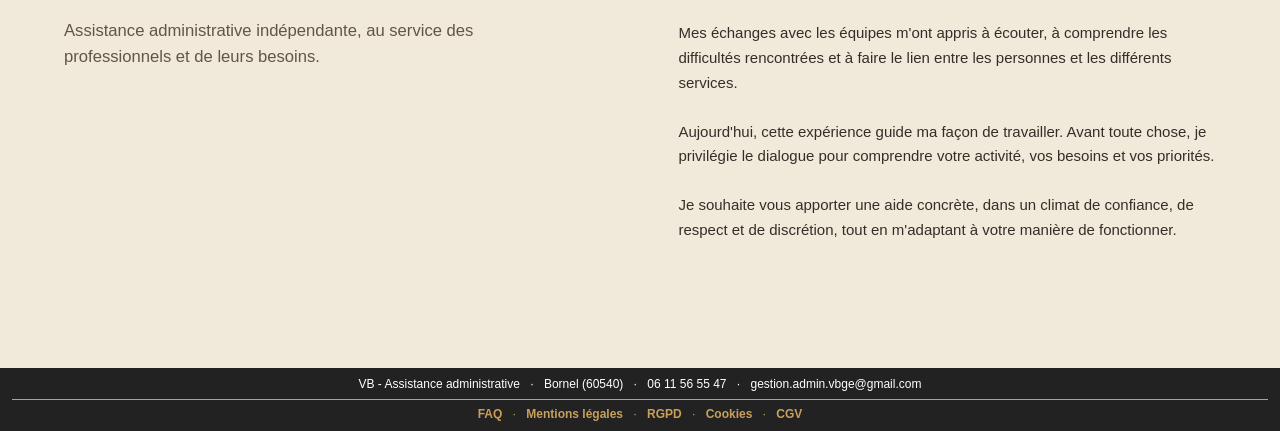
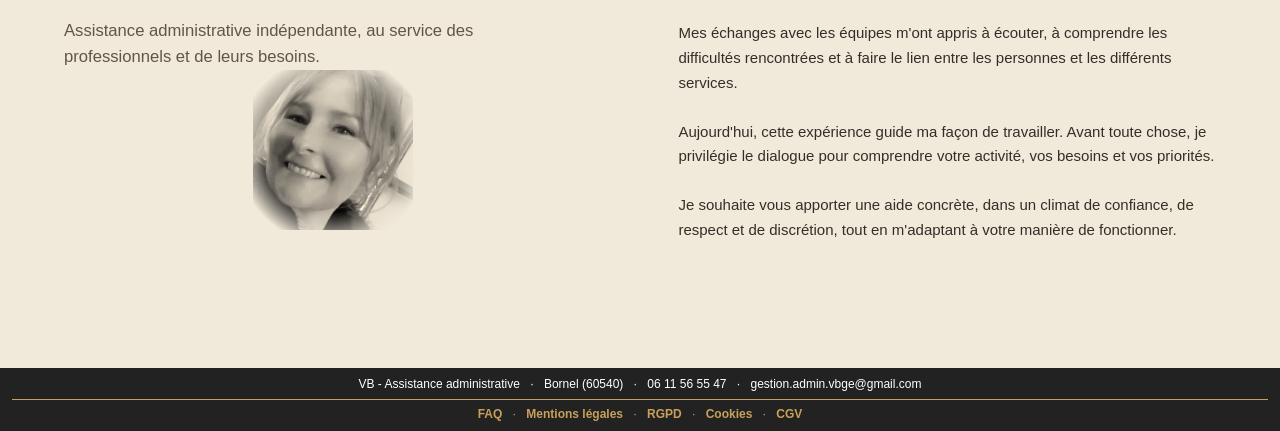
Before and after one commit to vb-assistance-administrative/vb-site, a plain HTML site: page apropos.html in a window 1280 px wide. Shown: the part 369-800 px from the top of the page. Drawn offline with Linux system fonts and the light colour scheme.

Commit message:
Add files via upload

```diff
--- a/apropos.html
+++ b/apropos.html
@@ -112,6 +112,48 @@
             .apropos-vb-nouveau .apropos-titre { font-size: clamp(29px, 7vw, 40px); }
             .apropos-vb-nouveau .apropos-sous-titre { font-size: clamp(24px, 6vw, 31px); }
         }
+      /* Portrait rond VB */
+.apropos-vb-nouveau .apropos-introduction {
+    position: relative;
+}
+
+.apropos-vb-nouveau .portrait-vb {
+    position: absolute;
+    top: -45px;
+    right: calc(100% + 100px);
+    width: 280px;
+    height: 280px;
+    object-fit: cover;
+    object-position: center 40%;
+    border: none;
+    border-radius: 0;
+    box-shadow: none;
+    filter: grayscale(100%) sepia(35%);
+   opacity: 1;
+    mask-image: radial-gradient(
+        ellipse at center,
+        black 55%,
+        transparent 85%
+    );
+    margin: 0;
+}
+
+@media (max-width: 1600px) {
+    .apropos-vb-nouveau .portrait-vb {
+        position: static;
+        display: block;
+        width: 160px;
+        height: 160px;
+        margin: 0 auto 25px;
+    }
+}
+
+@media (max-width: 780px) {
+    .apropos-vb-nouveau .portrait-vb {
+        width: 140px;
+        height: 140px;
+    }
+}
     </style>
 </head>
 <body>
@@ -134,6 +176,9 @@
             <h1 class="apropos-titre">Derrière VB,<br>une expérience de terrain.</h1>
             <h2 class="apropos-sous-titre">Et avant tout, une écoute.</h2>
             <p class="apropos-accroche">Assistance administrative indépendante, au service des professionnels et de leurs besoins.</p>
+        <img src="portrait-vb.webp"
+     alt="Portrait de la fondatrice de VB"
+     class="portrait-vb">
         </section>
 
         <section class="apropos-texte" aria-label="Mon parcours et ma vision">
```
Also changed, not shown: portrait-vb.webp (added).
